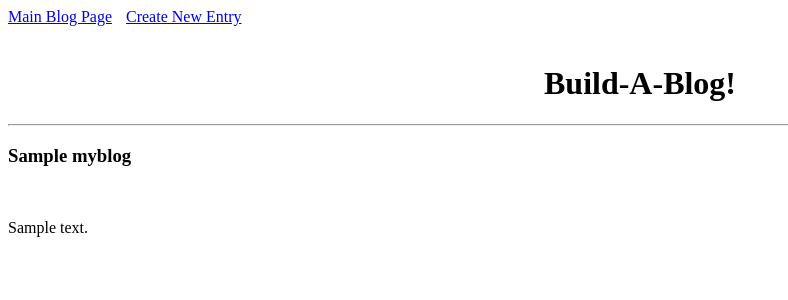
After one commit to Lej0009/blogz, a Flask app: template templates/viewpost.html in a window 1280 px wide. The commit adds this page. Shown: the top 300 px of the page, without its empty margins (0-788 px from the left). Run offline with Flask 2, Linux system fonts and the light colour scheme; the template is opened without the code that fills it: most values are stand-ins (such as "Sample title", 1, 10 or a date in 2020); data that the repository does not hold is empty.

Commit message:
added myblog to pass to blogs template

```diff
--- a/main.py
+++ b/main.py
@@ -23,16 +23,15 @@ class Blog(db.Model):
 @app.route('/', methods=['POST', 'GET'])
 def index():
 
-    form_value = request.args.get('id')
+    blog_id = str(request.args.get('id'))
     blogs = Blog.query.all()
 
 
-    if not form_value:
+    if not blog_id:
         return render_template('blogs.html',title="Build-A-Blog!", blogs=blogs)
     else:
-        for blog in blogs:
-            return '<h1>' + blog.name + '</h1><br><br><p>' + blog.body + '</p>'
-
+        myblog = Blog.query.get(blog_id)
+        return render_template('blogs.html', blogs=blogs, myblog=myblog)
 
 
 @app.route('/newblog', methods=['POST', 'GET'])
--- /dev/null
+++ b/templates/viewpost.html
@@ -0,0 +1,13 @@
+{% extends "base.html" %} {% block content %}
+<a href='/' style='margin-right: 10px;'>Main Blog Page</a>
+<a href='/newblog'>Create New Entry</a><br><br>
+
+<h1 style="text-align: center;">Build-A-Blog!</h1>
+
+<hr />
+
+<h3>{{myblog.name}}</h3><br>
+<p>{{myblog.body}}</p>
+
+
+{% endblock %}
```
Also changed, not shown: templates/blogs.html (+1 -6 lines).
